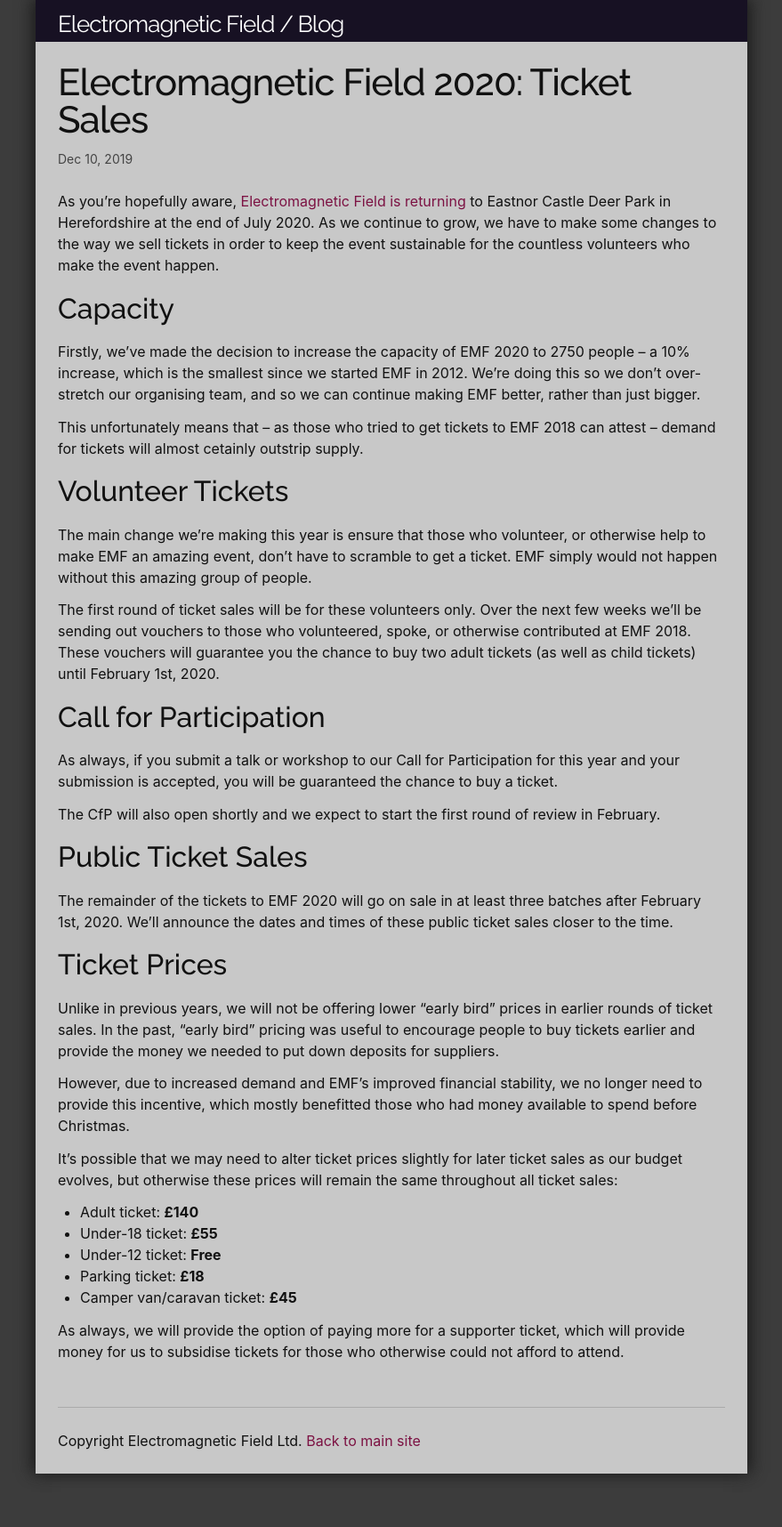
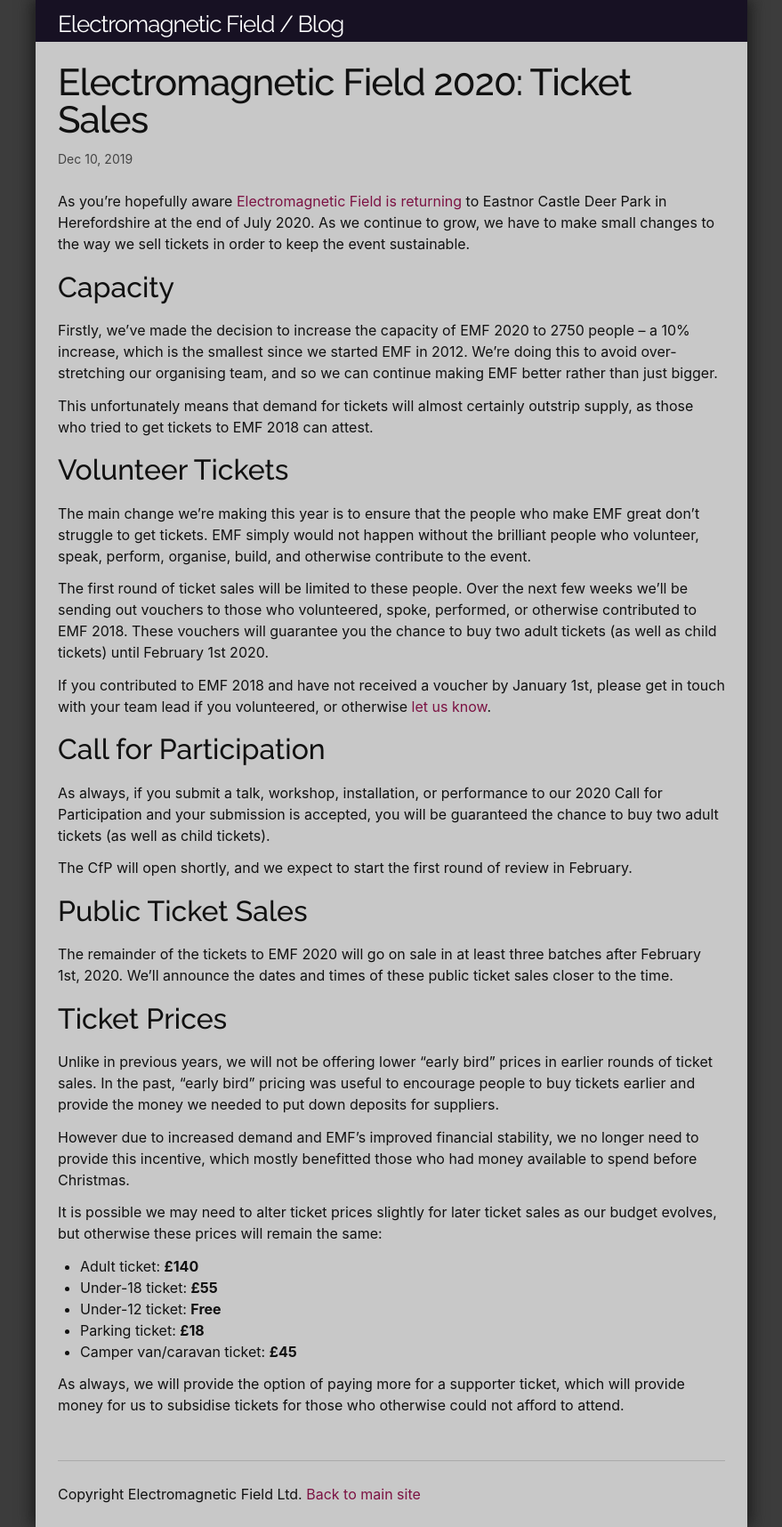
Before and after one commit to emfcamp/blog, a Jekyll site: the page built from _posts/2019-12-10-emf-2020-ticket-sales.md, in a window 1280 px wide. Shown: the whole page at 89% size, without its empty margins (200-1079 px from the left). Built offline with Jekyll 4.4.1, drawn with Linux system fonts in a browser that asks for light colours.

Commit message:
Update ticket sales post

```diff
--- a/_posts/2019-12-10-emf-2020-ticket-sales.md
+++ b/_posts/2019-12-10-emf-2020-ticket-sales.md
@@ -3,25 +3,27 @@ layout: post
 title: "Electromagnetic Field 2020: Ticket Sales"
 
 ---
-As you're hopefully aware, [Electromagnetic Field is returning](https://www.emfcamp.org) to Eastnor Castle Deer Park in Herefordshire at the end of July 2020. As we continue to grow, we have to make some changes to the way we sell tickets in order to keep the event sustainable for the countless volunteers who make the event happen.
+As you're hopefully aware [Electromagnetic Field is returning](https://www.emfcamp.org) to Eastnor Castle Deer Park in Herefordshire at the end of July 2020. As we continue to grow, we have to make small changes to the way we sell tickets in order to keep the event sustainable.
 
 ## Capacity
 
-Firstly, we've made the decision to increase the capacity of EMF 2020 to 2750 people -- a 10% increase, which is the smallest since we started EMF in 2012. We're doing this so we don't over-stretch our organising team, and so we can continue making EMF better, rather than just bigger.
+Firstly, we've made the decision to increase the capacity of EMF 2020 to 2750 people -- a 10% increase, which is the smallest since we started EMF in 2012. We're doing this to avoid over-stretching our organising team, and so we can continue making EMF better rather than just bigger.
 
-This unfortunately means that -- as those who tried to get tickets to EMF 2018 can attest -- demand for tickets will almost cetainly outstrip supply.
+This unfortunately means that demand for tickets will almost certainly outstrip supply, as those who tried to get tickets to EMF 2018 can attest.
 
 ## Volunteer Tickets
 
-The main change we're making this year is ensure that those who volunteer, or otherwise help to make EMF an amazing event, don't have to scramble to get a ticket. EMF simply would not happen without this amazing group of people.
+The main change we're making this year is to ensure that the people who make EMF great don't struggle to get tickets. EMF simply would not happen without the brilliant people who volunteer, speak, perform, organise, build, and otherwise contribute to the event.
 
-The first round of ticket sales will be for these volunteers only. Over the next few weeks we'll be sending out vouchers to those who volunteered, spoke, or otherwise contributed at EMF 2018. These vouchers will guarantee you the chance to buy two adult tickets (as well as child tickets) until February 1st, 2020.
+The first round of ticket sales will be limited to these people. Over the next few weeks we'll be sending out vouchers to those who volunteered, spoke, performed, or otherwise contributed to EMF 2018. These vouchers will guarantee you the chance to buy two adult tickets (as well as child tickets) until February 1st 2020.
+
+If you contributed to EMF 2018 and have not received a voucher by January 1st, please get in touch with your team lead if you volunteered, or otherwise [let us know](mailto:tickets@emfcamp.org).
 
 ## Call for Participation
 
-As always, if you submit a talk or workshop to our Call for Participation for this year and your submission is accepted, you will be guaranteed the chance to buy a ticket.
+As always, if you submit a talk, workshop, installation, or performance to our 2020 Call for Participation and your submission is accepted, you will be guaranteed the chance to buy two adult tickets (as well as child tickets).
 
-The CfP will also open shortly and we expect to start the first round of review in February.
+The CfP will open shortly, and we expect to start the first round of review in February.
 
 ## Public Ticket Sales
 
@@ -31,9 +33,9 @@ The remainder of the tickets to EMF 2020 will go on sale in at least three batch
 
 Unlike in previous years, we will not be offering lower "early bird" prices in earlier rounds of ticket sales. In the past, "early bird" pricing was useful to encourage people to buy tickets earlier and provide the money we needed to put down deposits for suppliers.
 
-However, due to increased demand and EMF's improved financial stability, we no longer need to provide this incentive, which mostly benefitted those who had money available to spend before Christmas.
+However due to increased demand and EMF's improved financial stability, we no longer need to provide this incentive, which mostly benefitted those who had money available to spend before Christmas.
 
-It's possible that we may need to alter ticket prices slightly for later ticket sales as our budget evolves, but otherwise these prices will remain the same throughout all ticket sales:
+It is possible we may need to alter ticket prices slightly for later ticket sales as our budget evolves, but otherwise these prices will remain the same:
 
 * Adult ticket: **£140**
 * Under-18 ticket: **£55**
```
